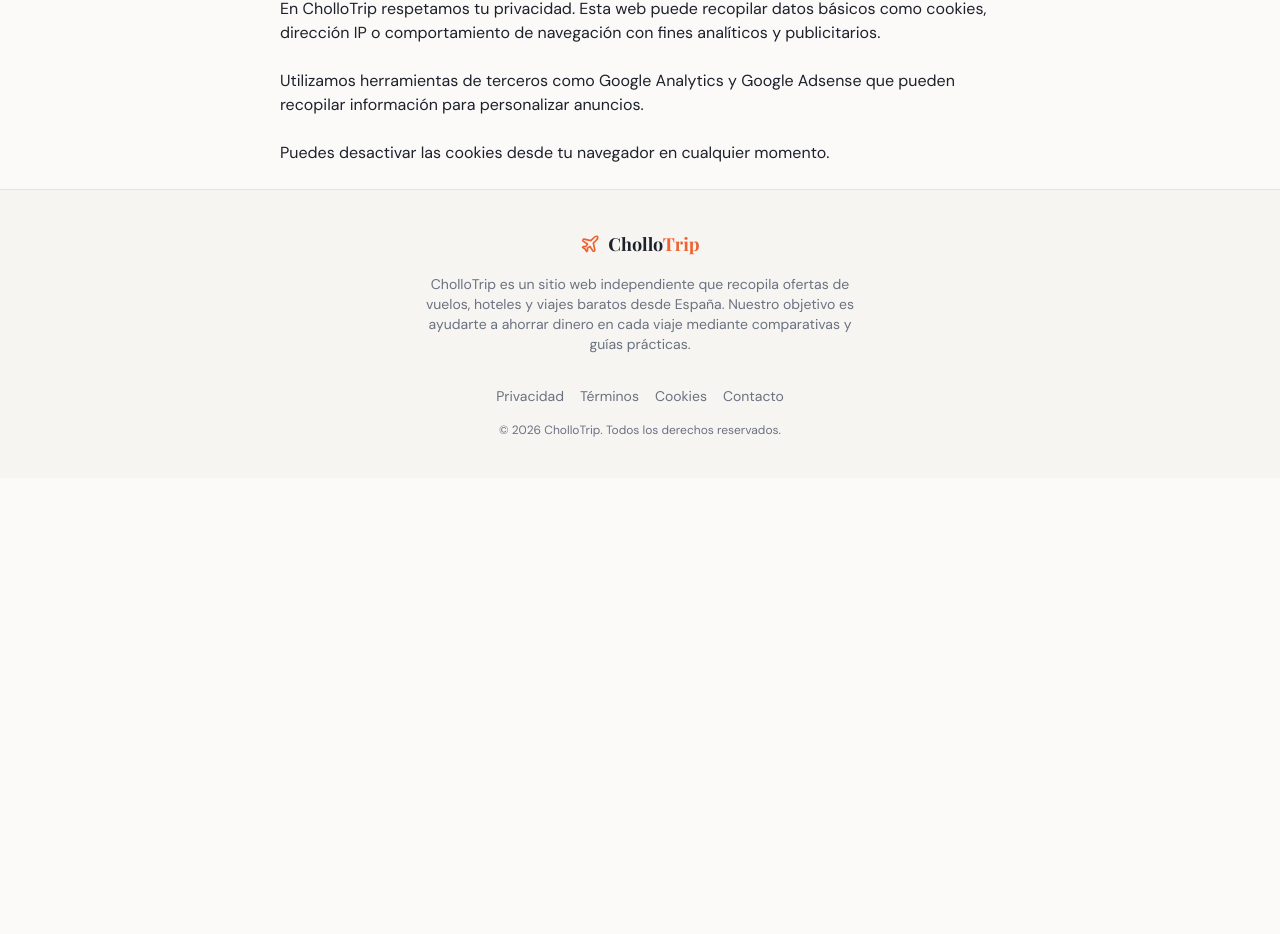
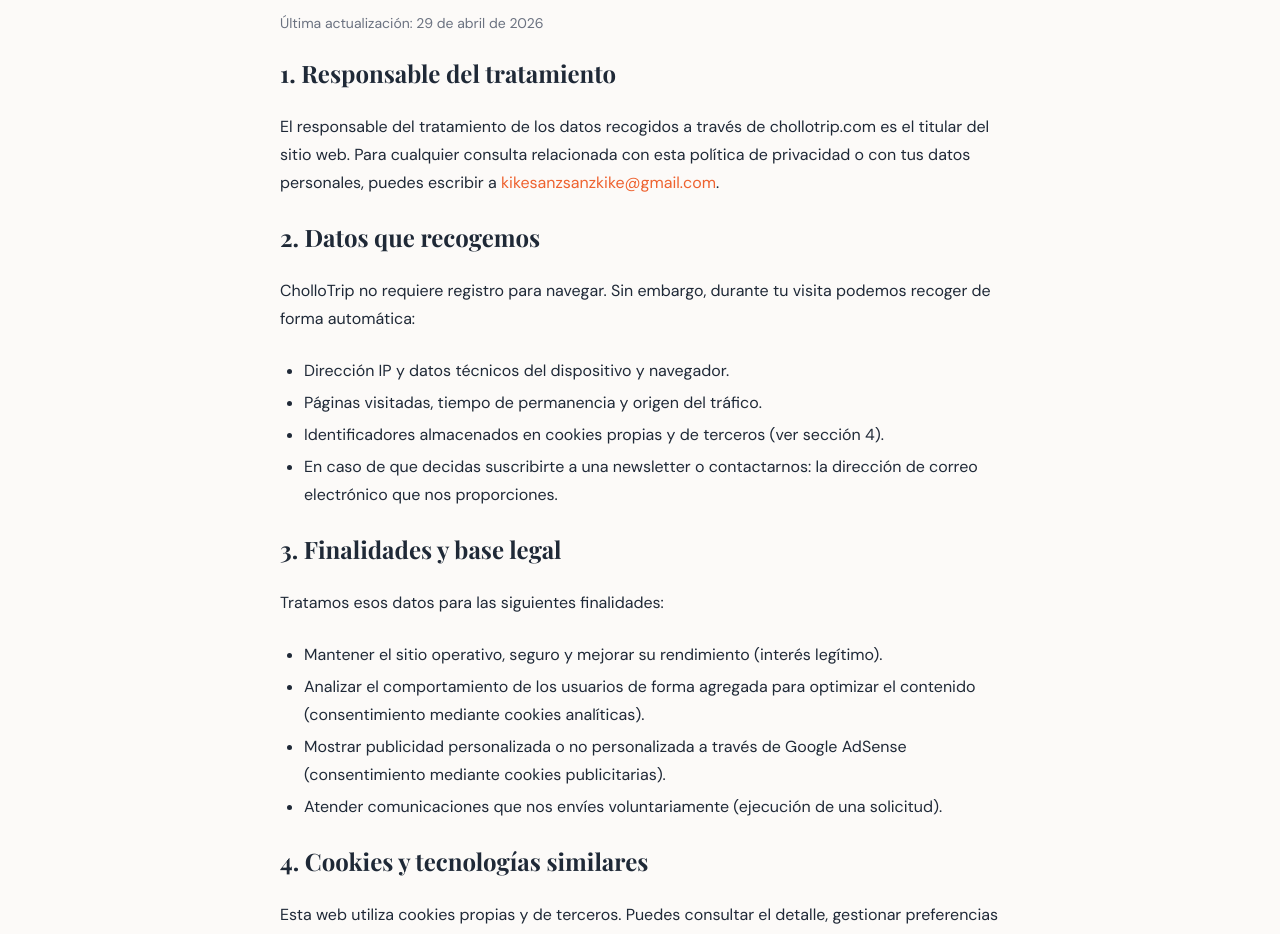
Before and after one commit to flucxconsulting-source/chollotrip, a React (Vite) app: page /privacy in a window 1280 px wide. Shown: the part 148-1082 px from the top of the page. Before the commit the page ends 800 px from the top, so only its background shows below. Built offline with nearby package versions, Linux system fonts and the light colour scheme; the HTML template or start-up script is replaced by a standard one.

Commit message:
AdSense optimization: add ads.txt + reinforce Privacy/Cookies policies (GDPR + AdSense compliant)

```diff
--- a/src/pages/Cookies.tsx
+++ b/src/pages/Cookies.tsx
@@ -1,16 +1,149 @@
 export default function Cookies() {
   return (
-    <div className="max-w-3xl mx-auto p-6 space-y-6">
+    <main className="max-w-3xl mx-auto px-6 py-10 space-y-6 text-gray-800 leading-7">
       <h1 className="text-3xl font-bold">Política de cookies</h1>
 
-      <p>
-        Esta web utiliza cookies para mejorar la experiencia del usuario y
-        mostrar contenido personalizado.
+      <p className="text-sm text-gray-500">
+        Última actualización: 29 de abril de 2026
       </p>
 
+      <h2 className="text-2xl font-bold mt-8">¿Qué son las cookies?</h2>
       <p>
-        Al navegar por este sitio, aceptas el uso de cookies.
+        Las cookies son pequeños archivos de texto que un sitio web guarda en
+        tu navegador cuando lo visitas. Sirven para que la página funcione
+        correctamente, recordar preferencias y, en algunos casos, mostrar
+        publicidad relevante o medir el uso del sitio.
       </p>
-    </div>
+
+      <h2 className="text-2xl font-bold mt-8">Cookies que utilizamos</h2>
+
+      <h3 className="text-xl font-semibold mt-6">Cookies técnicas</h3>
+      <p>
+        Necesarias para el funcionamiento básico del sitio. No requieren
+        consentimiento.
+      </p>
+
+      <h3 className="text-xl font-semibold mt-6">Cookies analíticas</h3>
+      <p>
+        Nos permiten conocer cómo se utiliza la web (páginas visitadas, tiempo
+        en cada sección, dispositivo, etc.) de forma agregada y anónima. Solo
+        se activan si das tu consentimiento.
+      </p>
+
+      <h3 className="text-xl font-semibold mt-6">
+        Cookies publicitarias (Google AdSense)
+      </h3>
+      <p>
+        CholloTrip utiliza <strong>Google AdSense</strong> para mostrar
+        anuncios. Google y sus partners pueden colocar cookies de terceros en
+        tu navegador para mostrar anuncios basados en tus visitas previas a
+        este y otros sitios. Cuando no se otorga consentimiento para
+        publicidad personalizada, se sirven anuncios no personalizados, que
+        siguen utilizando cookies básicas para limitar la frecuencia, prevenir
+        el fraude y agregar estadísticas.
+      </p>
+      <p>
+        Puedes consultar la lista actualizada de proveedores de tecnología
+        publicitaria de Google en su{" "}
+        <a
+          href="https://support.google.com/admanager/answer/9012903"
+          target="_blank"
+          rel="noopener noreferrer"
+          className="text-primary hover:underline"
+        >
+          listado oficial
+        </a>{" "}
+        y revisar la política de privacidad de Google en{" "}
+        <a
+          href="https://policies.google.com/technologies/ads"
+          target="_blank"
+          rel="noopener noreferrer"
+          className="text-primary hover:underline"
+        >
+          policies.google.com/technologies/ads
+        </a>
+        .
+      </p>
+
+      <h2 className="text-2xl font-bold mt-8">Cómo gestionar las cookies</h2>
+      <p>
+        Cuando entres a la web por primera vez desde la Unión Europea, te
+        mostraremos un mensaje para aceptar, rechazar o personalizar las
+        cookies no técnicas. Puedes cambiar tu elección en cualquier momento
+        borrando las cookies del navegador y recargando la página.
+      </p>
+      <p>
+        Adicionalmente, puedes inhabilitar la publicidad personalizada de
+        Google desde{" "}
+        <a
+          href="https://adssettings.google.com/"
+          target="_blank"
+          rel="noopener noreferrer"
+          className="text-primary hover:underline"
+        >
+          Configuración de anuncios de Google
+        </a>
+        .
+      </p>
+
+      <h2 className="text-2xl font-bold mt-8">
+        Desactivar cookies en tu navegador
+      </h2>
+      <ul className="list-disc pl-6 space-y-1">
+        <li>
+          <a
+            href="https://support.google.com/chrome/answer/95647"
+            target="_blank"
+            rel="noopener noreferrer"
+            className="text-primary hover:underline"
+          >
+            Google Chrome
+          </a>
+        </li>
+        <li>
+          <a
+            href="https://support.mozilla.org/kb/Borrar%20cookies"
+            target="_blank"
+            rel="noopener noreferrer"
+            className="text-primary hover:underline"
+          >
+            Mozilla Firefox
+          </a>
+        </li>
+        <li>
+          <a
+            href="https://support.apple.com/es-es/guide/safari/sfri11471/mac"
+            target="_blank"
+            rel="noopener noreferrer"
+            className="text-primary hover:underline"
+          >
+            Safari
+          </a>
+        </li>
+        <li>
+          <a
+            href="https://support.microsoft.com/es-es/microsoft-edge"
+            target="_blank"
+            rel="noopener noreferrer"
+            className="text-primary hover:underline"
+          >
+            Microsoft Edge
+          </a>
+        </li>
+      </ul>
+
+      <h2 className="text-2xl font-bold mt-8">Contacto</h2>
+      <p>
+        Para cualquier duda sobre el uso de cookies en CholloTrip, escríbenos
+        a{" "}
+        <a
+          href="mailto:kikesanzsanzkike@gmail.com"
+          className="text-primary hover:underline"
+        >
+          kikesanzsanzkike@gmail.com
+        </a>
+        .
+      </p>
+    </main>
   );
 }
--- a/src/pages/Privacy.tsx
+++ b/src/pages/Privacy.tsx
@@ -1,22 +1,158 @@
 export default function Privacy() {
   return (
-    <div className="max-w-3xl mx-auto p-6 space-y-6">
+    <main className="max-w-3xl mx-auto px-6 py-10 space-y-6 text-gray-800 leading-7">
       <h1 className="text-3xl font-bold">Política de privacidad</h1>
 
-      <p>
-        En CholloTrip respetamos tu privacidad. Esta web puede recopilar datos
-        básicos como cookies, dirección IP o comportamiento de navegación con
-        fines analíticos y publicitarios.
+      <p className="text-sm text-gray-500">
+        Última actualización: 29 de abril de 2026
       </p>
 
+      <h2 className="text-2xl font-bold mt-8">1. Responsable del tratamiento</h2>
       <p>
-        Utilizamos herramientas de terceros como Google Analytics y Google
-        Adsense que pueden recopilar información para personalizar anuncios.
+        El responsable del tratamiento de los datos recogidos a través de
+        chollotrip.com es el titular del sitio web. Para cualquier consulta
+        relacionada con esta política de privacidad o con tus datos
+        personales, puedes escribir a{" "}
+        <a
+          href="mailto:kikesanzsanzkike@gmail.com"
+          className="text-primary hover:underline"
+        >
+          kikesanzsanzkike@gmail.com
+        </a>
+        .
       </p>
 
+      <h2 className="text-2xl font-bold mt-8">2. Datos que recogemos</h2>
       <p>
-        Puedes desactivar las cookies desde tu navegador en cualquier momento.
+        CholloTrip no requiere registro para navegar. Sin embargo, durante tu
+        visita podemos recoger de forma automática:
       </p>
-    </div>
+      <ul className="list-disc pl-6 space-y-1">
+        <li>Dirección IP y datos técnicos del dispositivo y navegador.</li>
+        <li>Páginas visitadas, tiempo de permanencia y origen del tráfico.</li>
+        <li>
+          Identificadores almacenados en cookies propias y de terceros (ver
+          sección 4).
+        </li>
+        <li>
+          En caso de que decidas suscribirte a una newsletter o contactarnos:
+          la dirección de correo electrónico que nos proporciones.
+        </li>
+      </ul>
+
+      <h2 className="text-2xl font-bold mt-8">3. Finalidades y base legal</h2>
+      <p>Tratamos esos datos para las siguientes finalidades:</p>
+      <ul className="list-disc pl-6 space-y-1">
+        <li>
+          Mantener el sitio operativo, seguro y mejorar su rendimiento (interés
+          legítimo).
+        </li>
+        <li>
+          Analizar el comportamiento de los usuarios de forma agregada para
+          optimizar el contenido (consentimiento mediante cookies analíticas).
+        </li>
+        <li>
+          Mostrar publicidad personalizada o no personalizada a través de
+          Google AdSense (consentimiento mediante cookies publicitarias).
+        </li>
+        <li>
+          Atender comunicaciones que nos envíes voluntariamente (ejecución de
+          una solicitud).
+        </li>
+      </ul>
+
+      <h2 className="text-2xl font-bold mt-8">
+        4. Cookies y tecnologías similares
+      </h2>
+      <p>
+        Esta web utiliza cookies propias y de terceros. Puedes consultar el
+        detalle, gestionar preferencias y aprender a desactivarlas en nuestra{" "}
+        <a href="/cookies" className="text-primary hover:underline">
+          Política de cookies
+        </a>
+        .
+      </p>
+
+      <h2 className="text-2xl font-bold mt-8">5. Terceros y publicidad</h2>
+      <p>
+        CholloTrip se financia con publicidad gestionada por{" "}
+        <strong>Google AdSense</strong>. Google y sus partners pueden utilizar
+        cookies para servir anuncios basados en tus visitas previas a este y
+        otros sitios web. Puedes inhabilitar la publicidad personalizada en{" "}
+        <a
+          href="https://adssettings.google.com/"
+          target="_blank"
+          rel="noopener noreferrer"
+          className="text-primary hover:underline"
+        >
+          Configuración de anuncios de Google
+        </a>
+        , o consultar la lista de proveedores certificados en{" "}
+        <a
+          href="https://support.google.com/admanager/answer/9012903"
+          target="_blank"
+          rel="noopener noreferrer"
+          className="text-primary hover:underline"
+        >
+          el listado oficial de Google
+        </a>
+        .
+      </p>
+      <p>
+        Adicionalmente podemos utilizar herramientas de medición de audiencia
+        (por ejemplo, Google Analytics) y enlaces de afiliación que pueden
+        recoger información sobre tu visita.
+      </p>
+
+      <h2 className="text-2xl font-bold mt-8">
+        6. Transferencias internacionales
+      </h2>
+      <p>
+        Algunos de los terceros mencionados (Google, entre otros) están
+        radicados fuera del Espacio Económico Europeo. En esos casos, el
+        prestador aplica garantías reconocidas por la Comisión Europea, como
+        las cláusulas contractuales tipo o el marco Data Privacy Framework.
+      </p>
+
+      <h2 className="text-2xl font-bold mt-8">7. Plazo de conservación</h2>
+      <p>
+        Los datos recogidos automáticamente se conservan durante un máximo de
+        26 meses. Los correos electrónicos enviados voluntariamente se
+        conservan mientras dure la relación con el usuario y, posteriormente,
+        durante el plazo legalmente exigible.
+      </p>
+
+      <h2 className="text-2xl font-bold mt-8">8. Tus derechos</h2>
+      <p>
+        Como usuario tienes derecho a acceder, rectificar y suprimir tus datos,
+        oponerte al tratamiento, solicitar la limitación del mismo y a la
+        portabilidad de tus datos. Puedes ejercer estos derechos enviando un
+        correo a{" "}
+        <a
+          href="mailto:kikesanzsanzkike@gmail.com"
+          className="text-primary hover:underline"
+        >
+          kikesanzsanzkike@gmail.com
+        </a>
+        . También tienes derecho a presentar una reclamación ante la Agencia
+        Española de Protección de Datos (
+        <a
+          href="https://www.aepd.es/"
+          target="_blank"
+          rel="noopener noreferrer"
+          className="text-primary hover:underline"
+        >
+          aepd.es
+        </a>
+        ).
+      </p>
+
+      <h2 className="text-2xl font-bold mt-8">9. Cambios en la política</h2>
+      <p>
+        Esta política puede actualizarse para reflejar cambios legales o
+        funcionales. La fecha de la última actualización aparece al inicio de
+        este documento.
+      </p>
+    </main>
   );
 }
```
Also changed, not shown: public/ads.txt (added).
